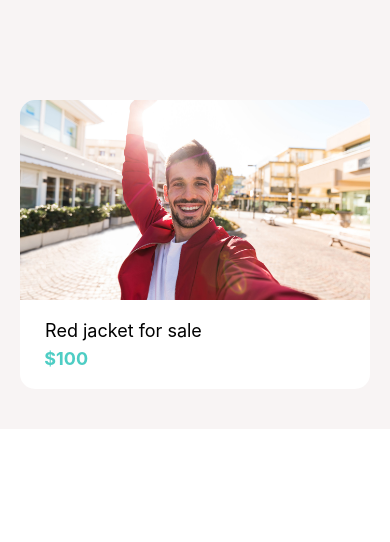
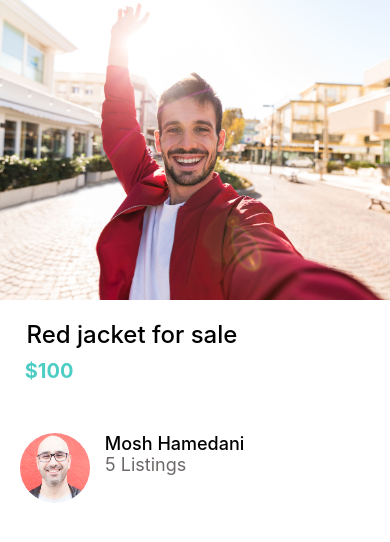
Before and after one commit to NoahJpg/DoneWithIt, a React Native app: screen / in a window 390 px wide. Shown: the top 542 px of the page. Built offline with nearby package versions, Linux system fonts and the light colour scheme.

Commit message:
add listing details screen

```diff
--- a/App.js
+++ b/App.js
@@ -2,17 +2,10 @@
 import { View } from "react-native";
 
 import Card from "./app/components/Card";
+import ListingDetailsScreen from "./app/screens/ListingDetailsScreen";
 
 export default function App() {
-  return <View style={{
-    backgroundColor: "#f8f4f4",
-    padding: 20,
-    paddingTop: 100,
-  }}>
-    <Card
-      title="Red jacket for sale"
-      subTitle="$100"
-      image={require("./app/assets/jacket.jpg")}
-      />
-  </View>;
+  return (
+    <ListingDetailsScreen />
+  );
 }
--- a/app/components/AppText.js
+++ b/app/components/AppText.js
@@ -8,7 +8,6 @@
 const styles = StyleSheet.create({
   text: {
     fontSize: 18,
-    fontFamily: "default",
   },
 });
 
--- /dev/null
+++ b/app/components/ListItem.js
@@ -0,0 +1,37 @@
+import React from 'react';
+import { View, StyleSheet, Image } from 'react-native';
+import AppText from './AppText';
+import colors from '../config/colors';
+
+function ListItem({ title, subTitle, image }) {
+  return (
+    <View style={styles.container}>
+      <Image style={styles.image} source={image} />
+      <View>
+        <AppText style={styles.title}>{title}</AppText>
+        <AppText style={styles.subTitle}>{subTitle}</AppText>
+      </View>
+    </View>
+  );
+}
+
+const styles = StyleSheet.create({
+  container: {
+    flexDirection: "row",
+  },
+  image: {
+    width: 70,
+    height: 70,
+    borderRadius: 35,
+    marginRight: 10,
+  },
+  title: {
+    fontWeight: "500",
+
+  },
+  subTitle: {
+    color: colors.medium
+  }
+})
+
+export default ListItem;
--- a/app/config/colors.js
+++ b/app/config/colors.js
@@ -3,5 +3,5 @@
   secondary: "#4ecdc4",
   black: "#000",
   white: "#fff",
-
+  medium: "#6e6969",
 }
--- /dev/null
+++ b/app/screens/ListingDetailsScreen.js
@@ -0,0 +1,52 @@
+import React from 'react';
+import { View, Image, StyleSheet } from "react-native";
+
+import ListItem from '../components/ListItem';
+import AppText from '../components/AppText';
+import colors from '../config/colors';
+
+function ListingDetailsScreen(props) {
+  return (
+    <View>
+      <Image style={styles.image} source={require("../assets/jacket.jpg")} />
+      <View style={styles.detailsContainer}>
+        <AppText style={styles.title}>Red jacket for sale</AppText>
+        <AppText style={styles.price}>$100</AppText>
+        <View style={styles.userContainer}>
+          <ListItem
+          image={require("../assets/mosh.jpg")}
+          title="Mosh Hamedani"
+          subTitle="5 Listings"
+        />
+        </View>
+
+      </View>
+    </View>
+  );
+}
+
+const styles = StyleSheet.create({
+  image: {
+    width: "100%",
+    height: 300
+  },
+  detailsContainer: {
+    padding: 20,
+  },
+  price: {
+    color: colors.secondary,
+    fontWeight: "bold",
+    fontSize: 20,
+    marginVertical: 10,
+  },
+  title: {
+    fontSize: 24,
+    fontWeight: "500",
+  },
+  userContainer :{
+    marginVertical: 40,
+
+  }
+})
+
+export default ListingDetailsScreen;
```
